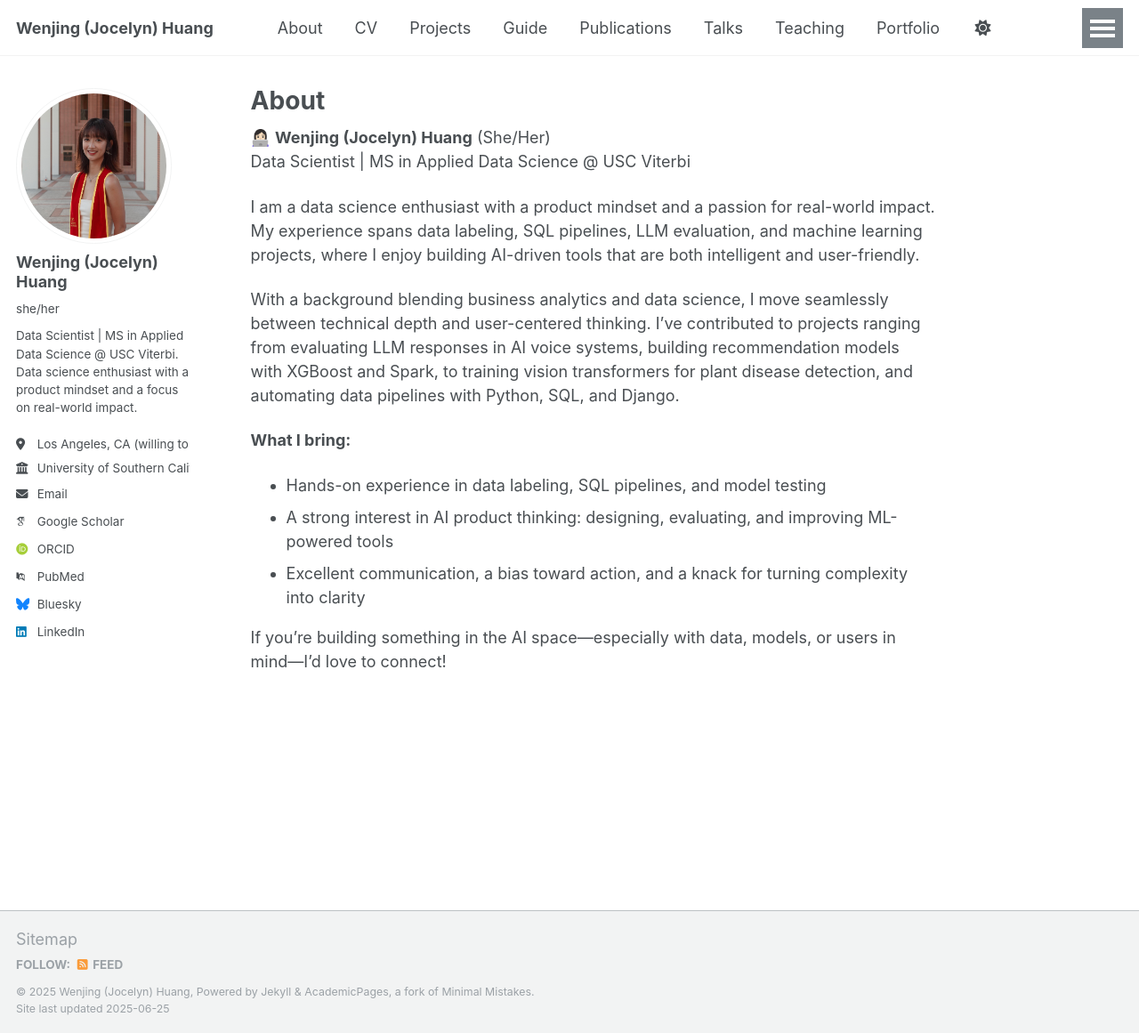
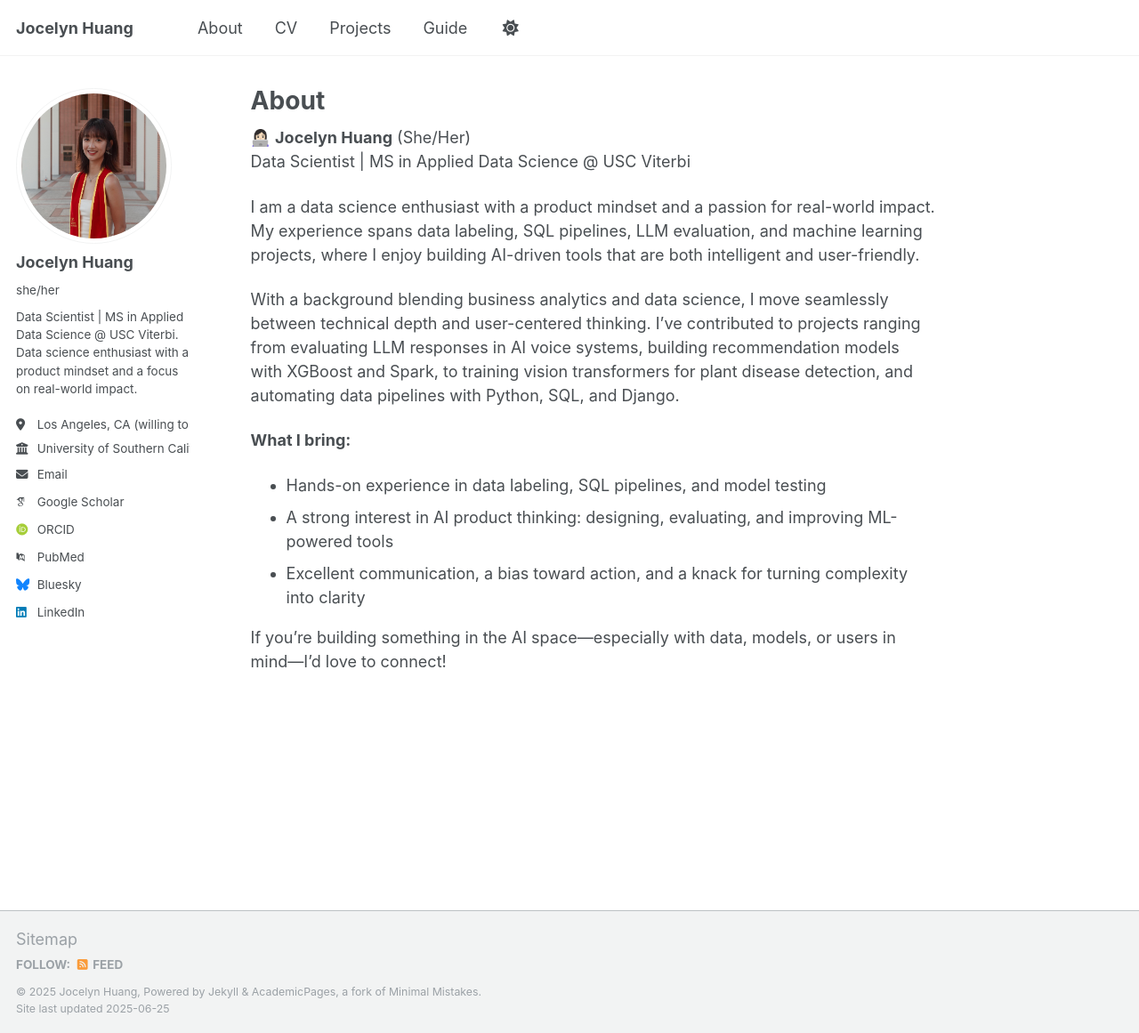
Before and after one commit to jocelynnnwj/jocelynnnwj.github.io, a Jekyll site: the page built from _pages/about.md, in a window 1280 px wide and 1161 px high. Shown: the whole window at 89% size. Built offline with Jekyll 4.4.1, drawn with Linux system fonts in a browser that asks for light colours; some web fonts are replaced.

Commit message:
Change all references to Jocelyn Huang

```diff
--- a/_config.yml
+++ b/_config.yml
@@ -9,10 +9,10 @@
 # Basic Site Settings
 locale                   : "en-US"
 site_theme               : "default"
-title                    : "Wenjing (Jocelyn) Huang"
+title                    : "Jocelyn Huang"
 title_separator          : "-"
-name                     : &name "Wenjing (Jocelyn) Huang"
-description              : &description "Data Scientist | MS in Applied Data Science @ USC Viterbi"
+name                     : "Jocelyn Huang"
+description              : "Data Scientist | MS in Applied Data Science @ USC Viterbi"
 url                      : https://academicpages.github.io # the base hostname & protocol for your site e.g. "https://[your GitHub username].github.io" or if you already have some other page hosted on Github then use "https://[your GitHub username].github.io/[Your Repo Name]"
 baseurl                  : "" # the subpath of your site, e.g. "/blog"
 repository               : "academicpages/academicpages.github.io"
@@ -23,7 +23,7 @@ repository               : "academicpages/academicpages.github.io"
 author:
   # Biographic information
   avatar           : "profile.png"
-  name             : "Wenjing (Jocelyn) Huang"
+  name             : "Jocelyn Huang"
   pronouns         : "she/her"
   bio              : "Data Scientist | MS in Applied Data Science @ USC Viterbi. Data science enthusiast with a product mindset and a focus on real-world impact."
   location         : "Los Angeles, CA (willing to relocate in the US)"
--- a/_pages/about.md
+++ b/_pages/about.md
@@ -7,7 +7,7 @@ redirect_from:
   - /about.html
 ---
 
-👩🏻‍💻 **Wenjing (Jocelyn) Huang** (She/Her)
+👩🏻‍💻 **Jocelyn Huang** (She/Her)
 Data Scientist | MS in Applied Data Science @ USC Viterbi
 
 I am a data science enthusiast with a product mindset and a passion for real-world impact. My experience spans data labeling, SQL pipelines, LLM evaluation, and machine learning projects, where I enjoy building AI-driven tools that are both intelligent and user-friendly.
```
Also changed, not shown: _data/navigation.yml (+2 -20 lines).
